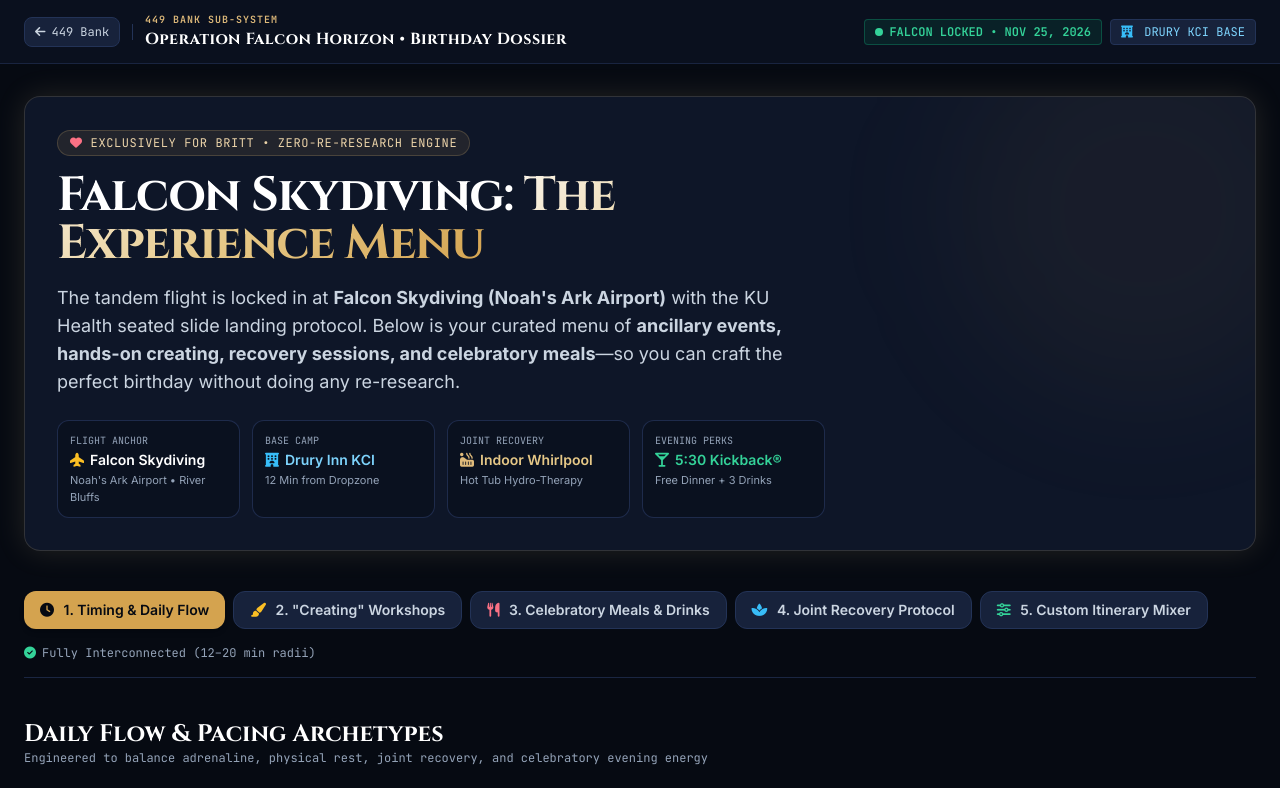
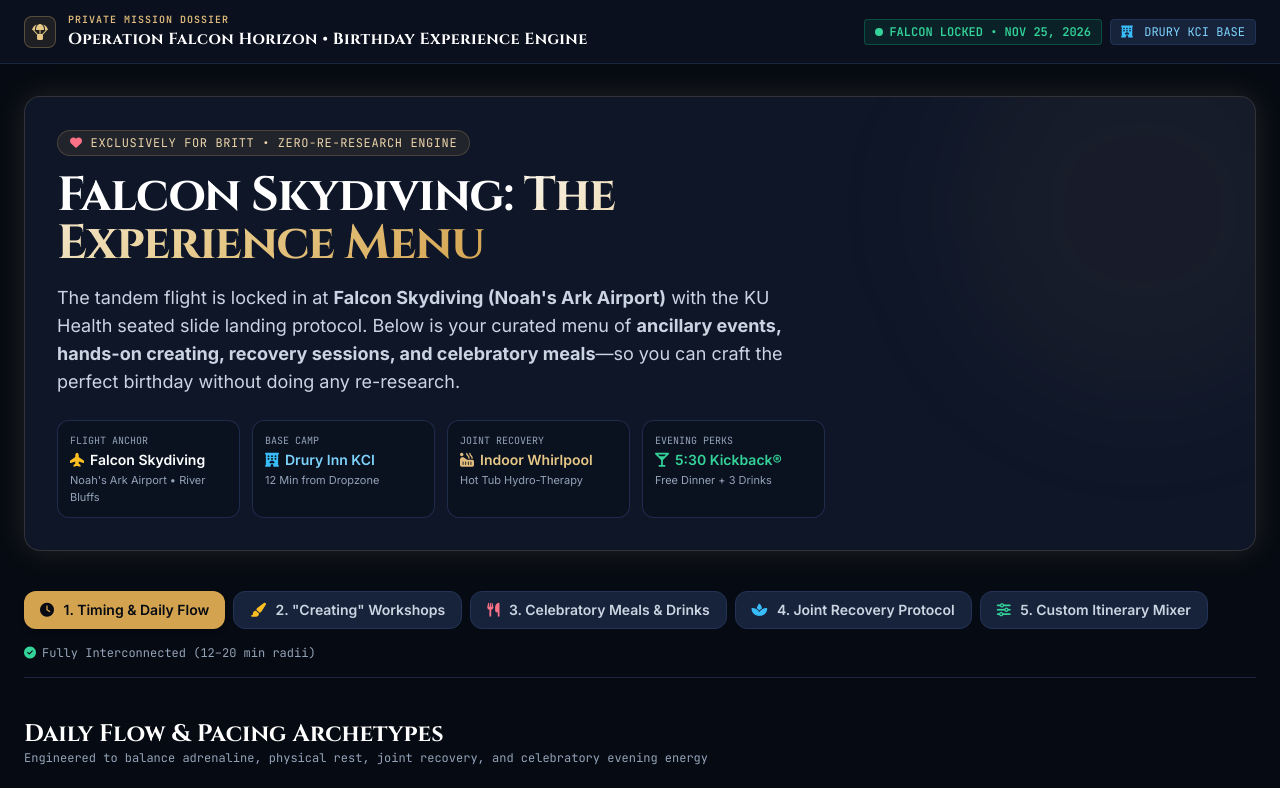
Before and after one commit to jcaba-creator/pleasant-ridge-gazette, a website: page bank/falcon.html in a window 1280 px wide. Shown: the top 788 px of the page. Drawn offline with nearby package versions, Linux system fonts and the light colour scheme.

Commit message:
chore(privacy): unlink birthday planner from all pages; make strictly unlisted private route

```diff
--- a/bank/falcon.html
+++ b/bank/falcon.html
@@ -86,14 +86,12 @@
   <header class="border-b border-tactical-700/60 bg-tactical-900/95 sticky top-0 z-50 backdrop-blur-md">
     <div class="max-w-7xl mx-auto px-4 sm:px-6 py-3 flex flex-wrap items-center justify-between gap-3">
       <div class="flex items-center space-x-3">
-        <a href="/bank/" class="inline-flex items-center gap-1.5 px-2.5 py-1.5 rounded-lg bg-tactical-800 hover:bg-tactical-700 text-slate-300 hover:text-white border border-tactical-700 text-xs font-mono transition-all">
-          <i class="fa-solid fa-arrow-left"></i>
-          <span>449 Bank</span>
-        </a>
-        <div class="h-4 w-[1px] bg-tactical-700 hidden sm:block"></div>
+        <span class="inline-flex items-center justify-center w-8 h-8 rounded-lg bg-champagne-500/10 border border-champagne-400/30 text-champagne">
+          <i class="fa-solid fa-parachute-box text-base"></i>
+        </span>
         <div>
-          <span class="text-[10px] font-mono tracking-widest text-champagne-400 uppercase font-semibold block">449 Bank Sub-System</span>
-          <h1 class="text-sm sm:text-base font-headline font-bold text-white tracking-wide">Operation Falcon Horizon • Birthday Dossier</h1>
+          <span class="text-[10px] font-mono tracking-widest text-champagne-400 uppercase font-semibold block">Private Mission Dossier</span>
+          <h1 class="text-sm sm:text-base font-headline font-bold text-white tracking-wide">Operation Falcon Horizon • Birthday Experience Engine</h1>
         </div>
       </div>
 
@@ -742,7 +740,7 @@
   <footer class="border-t border-tactical-800 bg-tactical-950 py-6 text-center text-xs font-mono text-slate-500">
     <div class="max-w-7xl mx-auto px-4 space-y-1">
       <p>Operation Falcon Horizon • Tailored for Britt's Birthday Mission • Target: Nov 25, 2026</p>
-      <p class="text-[10px] text-slate-600">Pleasant Ridge Gazette Bank Sub-System • Saved to Google Drive &amp; Vercel</p>
+      <p class="text-[10px] text-slate-600">Confidential Family Planning Dossier • Unlisted Private Sub-Page</p>
     </div>
   </footer>
 
```
Also changed, not shown: arcade/bank.html (+0 -1 lines), bank.html (+0 -1 lines), bank/birthday.html (+6 -8 lines), public/arcade/bank.html (+0 -1 lines), public/bank.html (+0 -1 lines), public/bank/birthday.html (+6 -8 lines), public/bank/falcon.html (+6 -8 lines).
